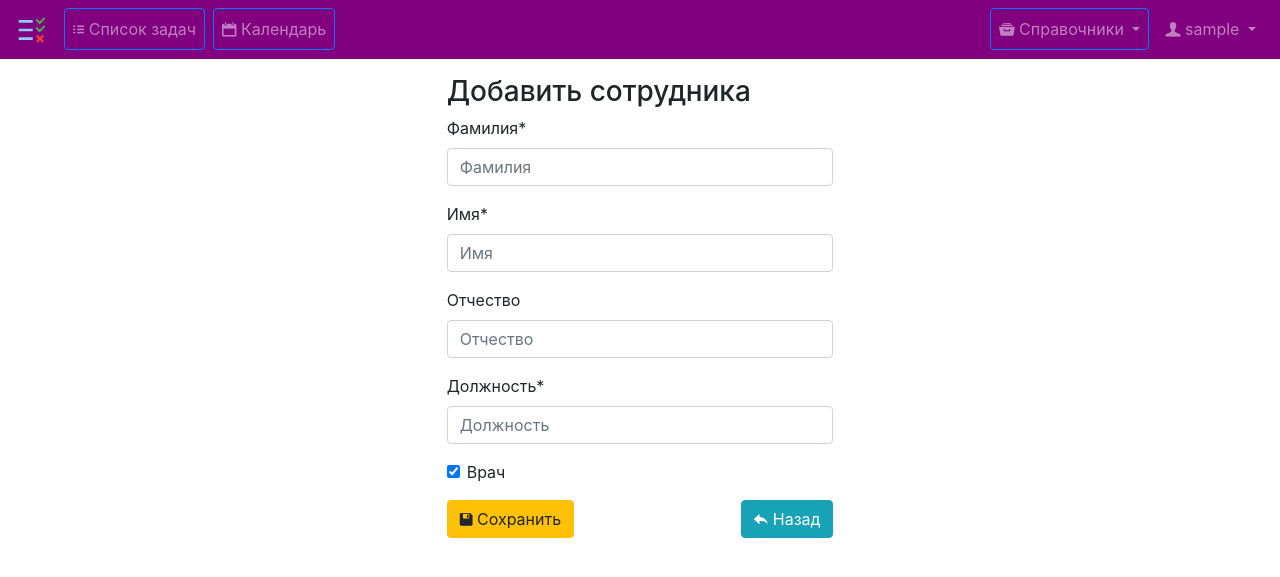
After one commit to Tur-4000/planer, a Django app: page /employee/add/ in a window 1280 px wide. The commit adds this page. Shown: the top 577 px of the page. Run offline with Django 3.2, Linux system fonts and the light colour scheme; the visitor is signed in with stand-in values (Sample User, id 1); some libraries are stand-ins or nearby versions.

Commit message:
добавление сотрудника

```diff
--- a/planer/forms.py
+++ b/planer/forms.py
@@ -3,7 +3,7 @@ import datetime
 from django import forms
 from django.core.exceptions import ValidationError
 
-from .models import TodoList, Category
+from .models import TodoList, Category, Employees
 
 
 class TaskForm(forms.ModelForm):
@@ -59,3 +59,17 @@ class CategoryForm(forms.ModelForm):
             'color': forms.Select(),
             'description': forms.Textarea(attrs={'rows': 3})
         }
+
+
+class EmployeesForm(forms.ModelForm):
+
+    class Meta:
+        model = Employees
+        fields = ['last_name', 'first_name', 'patronym', 'rank', 'is_doctor']
+        widgets = {
+            'last_name': forms.TextInput(attrs={'placeholder': 'Фамилия'}),
+            'first_name': forms.TextInput(attrs={'placeholder': 'Имя'}),
+            'patronym': forms.TextInput(attrs={'placeholder': 'Отчество'}),
+            'rank': forms.TextInput(attrs={'placeholder': 'Должность'}),
+            'is_doctor': forms.CheckboxInput()
+        }
--- a/planer/models.py
+++ b/planer/models.py
@@ -121,6 +121,7 @@ class Employees(models.Model):
                                   null=False)
     patronym = models.CharField(verbose_name='Отчество',
                                 max_length=32,
+                                blank=True,
                                 null=True)
     rank = models.CharField(verbose_name='Должность',
                             max_length=64,
--- a/planer/urls.py
+++ b/planer/urls.py
@@ -15,4 +15,6 @@ urlpatterns = [
     path('category/edit/<int:category_id>/', views.category_edit, name='category_edit'),
     path('calendar/<int:year>/<int:month>/', views.calendar, name='calendar'),
     path('employees/list/', views.employees_list, name='employees_list'),
+    path('employee/add/', views.employee_add, name='employee_add')
+
 ]
--- a/planer/views.py
+++ b/planer/views.py
@@ -6,7 +6,7 @@ from django.contrib.auth.decorators import login_required
 from django.shortcuts import render, redirect, get_object_or_404
 from django.utils.safestring import mark_safe
 
-from .forms import TaskForm, TaskEndForm, CategoryForm
+from .forms import TaskForm, TaskEndForm, CategoryForm, EmployeesForm
 from .models import TodoList, Category, Employees
 from .utils import TaskCalendar
 
@@ -175,3 +175,20 @@ def employees_list(request):
     today = date.today()
     context = {'title': title, 'employees': employees, 'today': today}
     return render(request, 'planer/employees_list.html', context)
+
+
+@login_required
+def employee_add(request):
+    title = 'Добавить сотрудника'
+    today = date.today()
+
+    if request.method == 'POST':
+        form = EmployeesForm(request.POST)
+        if form.is_valid():
+            form.save()
+            return redirect('employees_list')
+    else:
+        form = EmployeesForm()
+
+    context = {'title': title, 'today': today, 'form': form}
+    return render(request, 'planer/employee.html', context)
--- /dev/null
+++ b/templates/planer/employee.html
@@ -0,0 +1,29 @@
+{% extends 'base.html' %}
+
+{% load crispy_forms_tags %}
+
+{% block title %}
+  {{ block.super }} - {{ title }}
+{% endblock %}
+
+{% block content %}
+
+  <div class="container col-lg-4 col-md-6 col-sm-12 col-xs-12">
+    <h3>{{ title }}</h3>
+
+    <form method="post" class="">
+      {% csrf_token %}
+
+      {{ form|crispy }}
+
+      <div class="mt-1" role="group">
+        <button type="submit" class="btn btn-warning mr-auto">
+          <span class="icon icon-floppy"></span>
+          Сохранить</button>
+        <a href="{% url 'employees_list' %}" class="btn btn-info float-right">
+          <span class="icon icon-reply"></span> Назад</a>
+      </div>
+    </form>
+  </div>
+
+{% endblock %}
```
Also changed, not shown: templates/planer/employees_list.html (+5 -5 lines), planer/migrations/0017_auto_20190324_1327.py (added).
